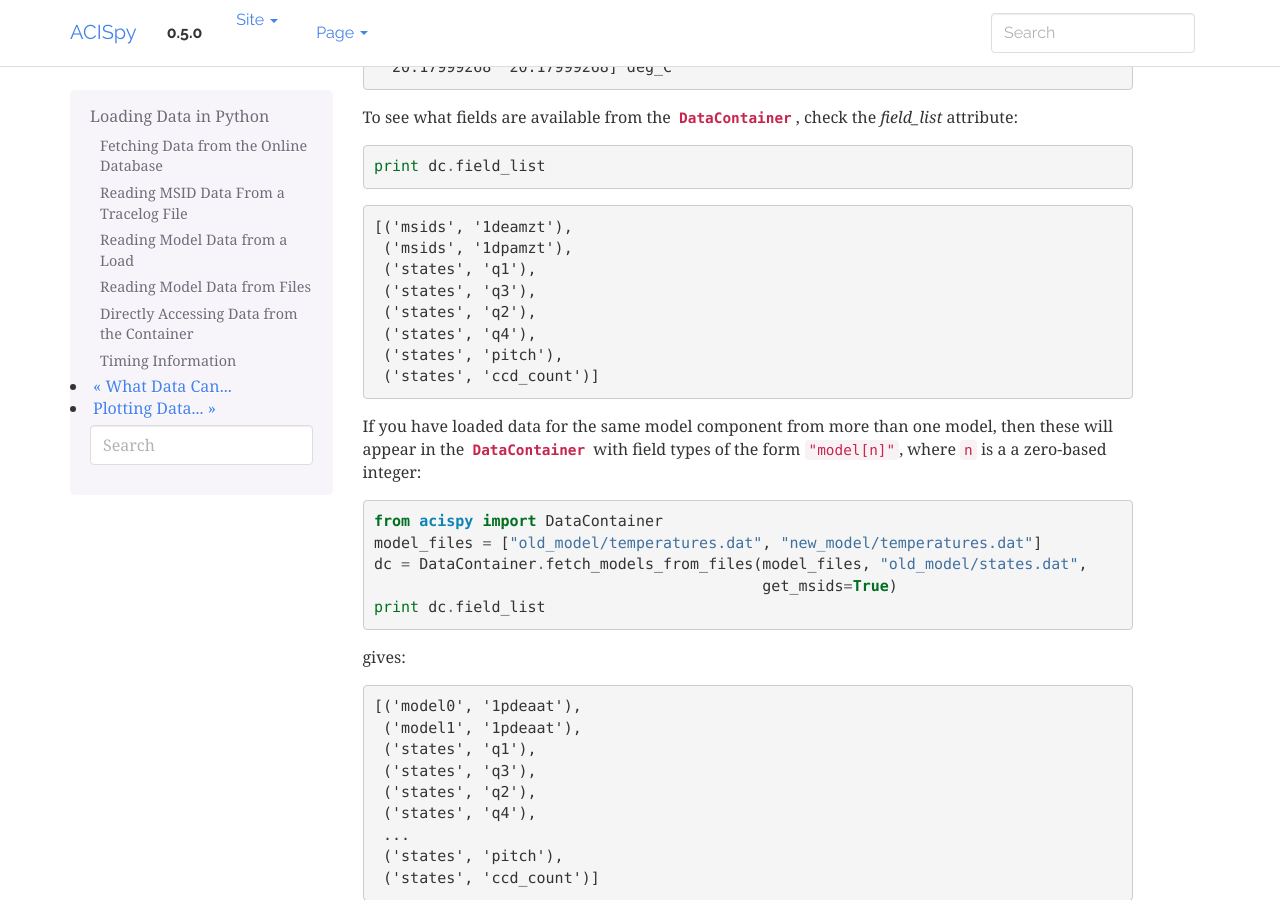
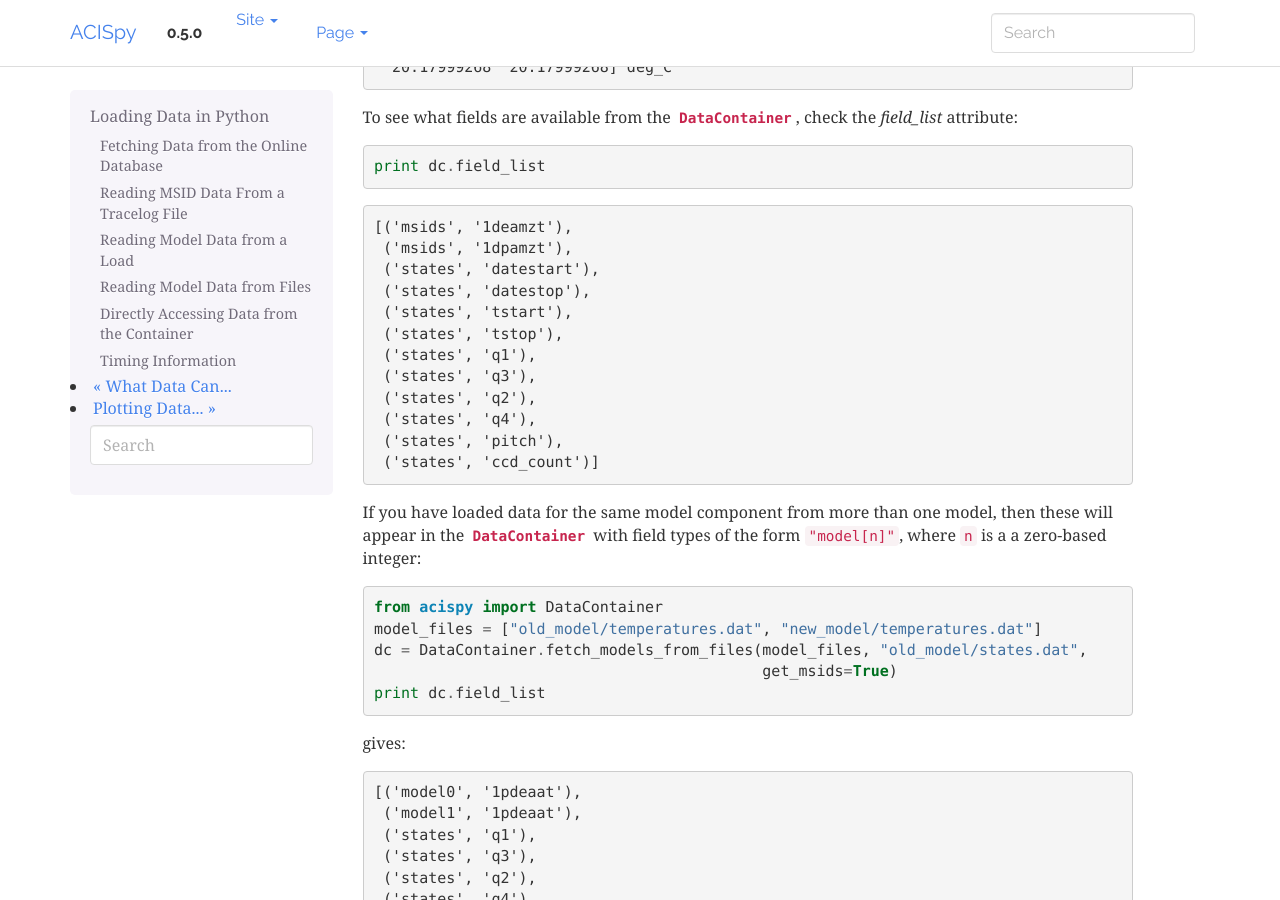
Before and after one commit to jzuhone/acispy, a Sphinx documentation site: the page built from doc/source/loading_data.rst, in a window 1280 px wide and 900 px high, scrolled down 2897 px. Built offline with Sphinx 7.4.7, drawn with Linux system fonts in a browser that asks for light colours.

Commit message:
These need to go in this list

```diff
--- a/doc/source/loading_data.rst
+++ b/doc/source/loading_data.rst
@@ -177,6 +177,10 @@ check the `field_list` attribute:
 
     [('msids', '1deamzt'),
      ('msids', '1dpamzt'),
+     ('states', 'datestart'),
+     ('states', 'datestop'),
+     ('states', 'tstart'),
+     ('states', 'tstop'),
      ('states', 'q1'),
      ('states', 'q3'),
      ('states', 'q2'),
```
